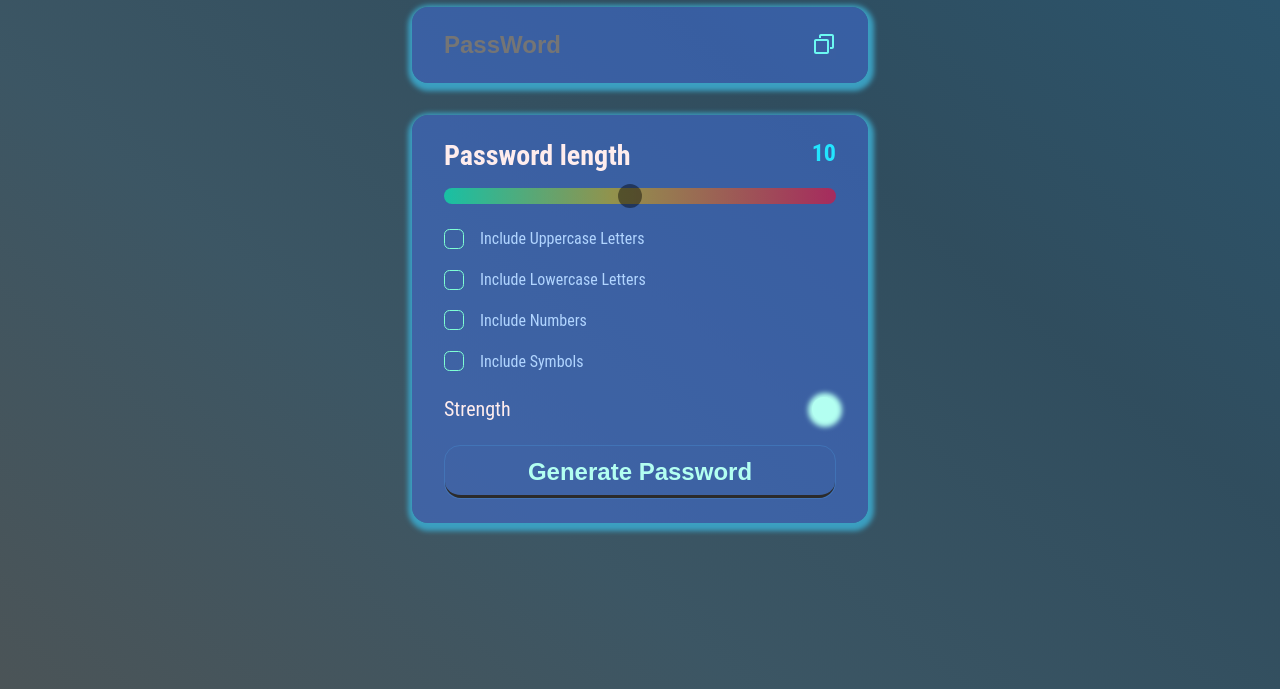
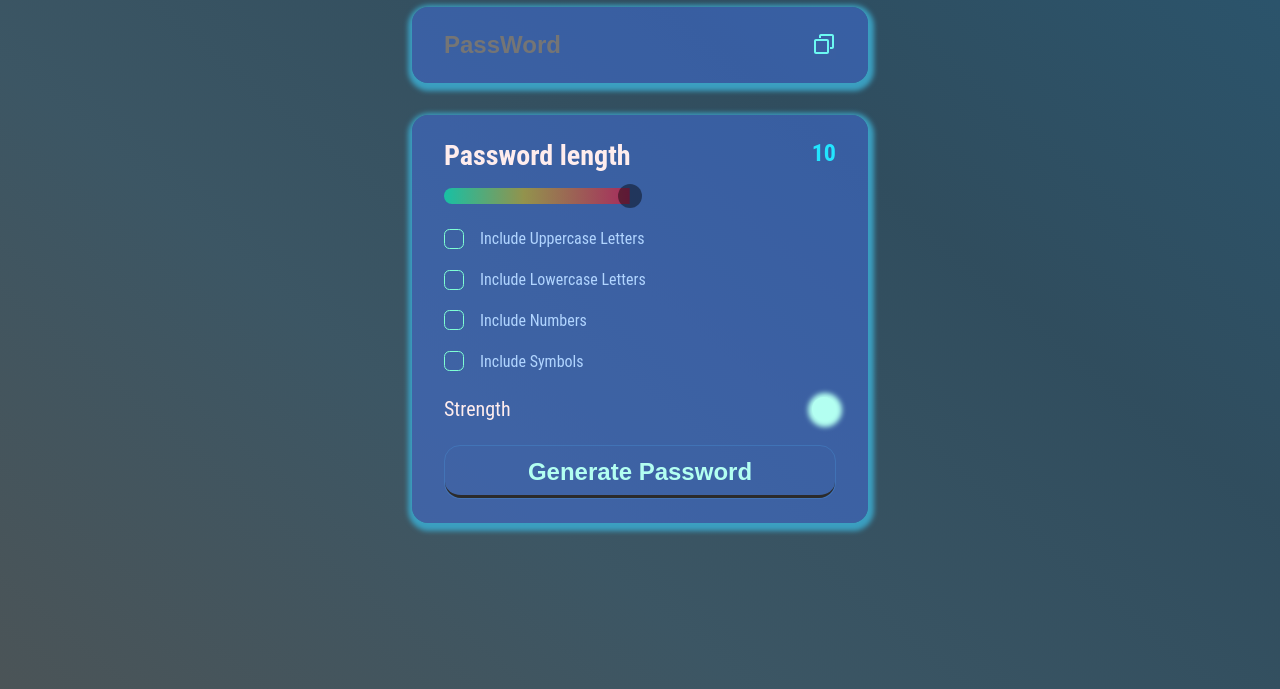
Before and after one commit to Ashutosh3699/password_generator, a plain HTML site: page index.html in a window 1280 px wide. Shown: the part 111-800 px from the top of the page. Drawn offline with Linux system fonts and the light colour scheme.

Commit message:
final commit

```diff
--- a/script.js
+++ b/script.js
@@ -13,10 +13,10 @@ function handleSlider(){
     password_length.innerText= passwordLength;
 
     // to measure the background color
-    // const min = slider_indicator.min;
-    // const max = slider_indicator.max;
+    const min = slider_indicator.min;
+    const max = slider_indicator.max;
 
-    // slider_indicator.style.backgroundSize = ((passwordLength-min)*100/(max-min)) + "% 100%";
+    slider_indicator.style.backgroundSize = ((passwordLength-min)*100/(max-min)) + "% 100%";
 
 }
 
@@ -24,6 +24,7 @@ const provideVal = ()=>{
 
     passwordLength = slider_indicator.value;
     password_length.innerText= passwordLength;
+    handleSlider()
 }
 
 
--- a/style.css
+++ b/style.css
@@ -261,7 +261,6 @@
     background-repeat: no-repeat;
     border: none;
     position: relative;
-    transition: all 200ms ease-in-out;
     cursor: pointer;
     z-index: 0;
 
```
